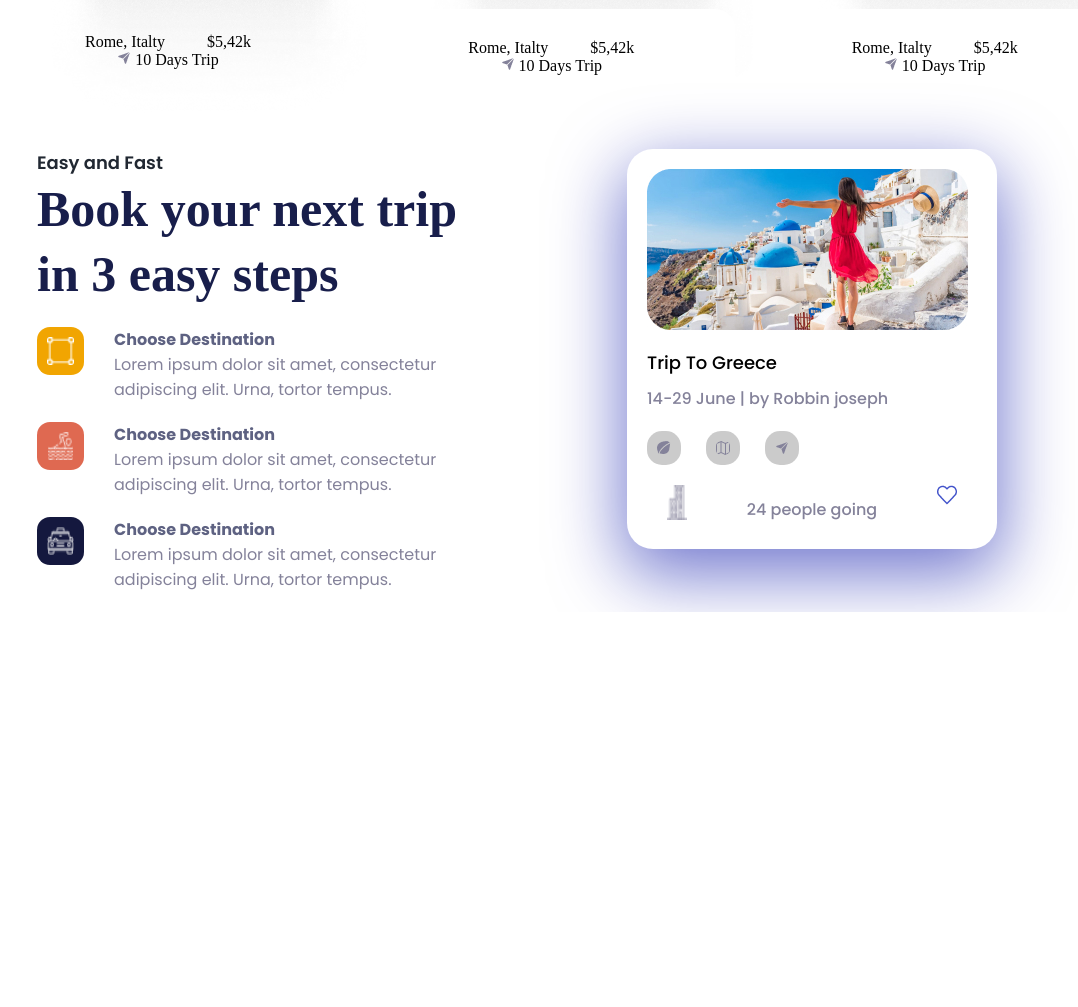
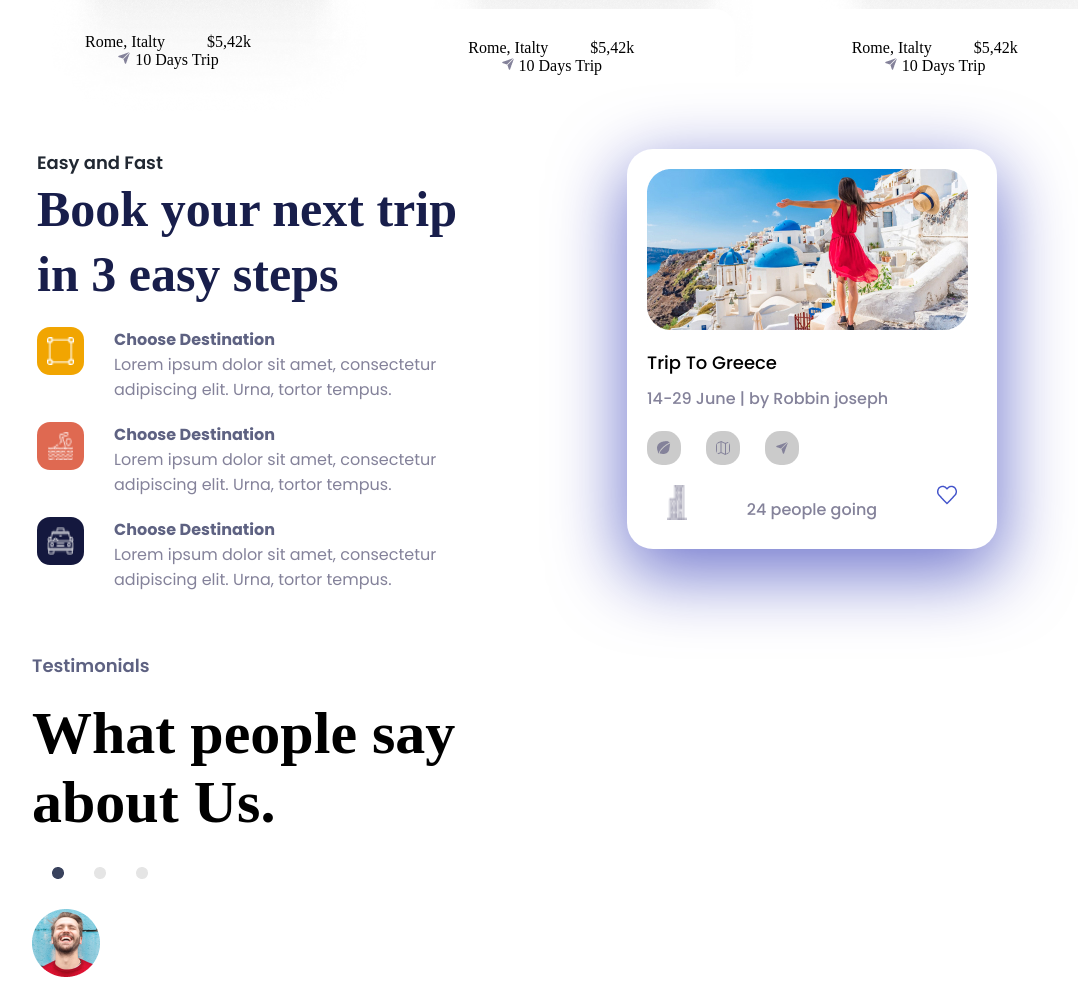
Before and after one commit to dinaHellal/Jadoo, a plain HTML site: page index.html in a window 1280 px wide. Shown: the part 1909-2916 px from the top of the page, without its empty margins (48-1126 px from the left). Before the commit the page ends 2521 px from the top, so only its background shows below. Drawn offline with nearby package versions, Linux system fonts and the light colour scheme; a web font is replaced by a local one.

Commit message:
Edit: Flex Grid Trips

```diff
--- a/assets/styles/main.css
+++ b/assets/styles/main.css
@@ -137,7 +137,6 @@ header ul li select {
 }
 .hero .info .enjoy {
   position: relative;
-  background-image: url(../images/Decore.png);
 }
 .hero .info p {
   font-family: "Poppins";
@@ -268,7 +267,7 @@ p {
 }
   .trips{
 display: grid;
-grid-template-columns: repeat(auto-fill, minmax(550px, 1fr));
+grid-template-columns: repeat(auto-fill, minmax(450px, 1fr));
 margin-left: 70px;
   }
 .trips h5{
@@ -324,6 +323,7 @@ color: var(--dark-electric-blue);
   font-size: 16px;
   font-family: 'Poppins';
   color: var(--roman-silver);
+  margin-bottom: 20px;
 }
 .trip-card .blue{
   width: 100px;
@@ -340,6 +340,7 @@ height: 400px;
 border-radius: 26px;
 }
 .trip-card h3{
+  flex-wrap: wrap;
   font-family: 'Poppins';
   font-weight: 500;
   font-size: 18px;
@@ -382,3 +383,28 @@ border-radius: 15px;
   letter-spacing: -2%;
   color: var(--roman-silver);
 }
+.about-us{
+  display: flex;
+  gap: 20px;
+margin-left: 80px;
+margin-top: 40px;
+}
+.about-us .about h3{
+  margin-bottom: 20px;
+  font-family: 'Poppins';
+  font-weight: 600;
+  font-size: 18px;
+  color: var(--dark-electric-blue);
+}
+.about-us .about{
+  margin-bottom: 20px;
+  font-family: 'Volkhov';
+  font-weight: 700;
+  font-size: 40px;
+  color: var(--black);
+}
+.about-us .about .about-image{
+  display: flex;
+  gap :30px;
+  margin: 30px 20px ;
+}
--- a/index.html
+++ b/index.html
@@ -187,6 +187,25 @@
           </div>
         </div>
         </section>
+        <section class="about-us">
+          <div class="contaner">
+            <div class="about">
+              <h3>Testimonials</h3>
+              <h2>What people say <br>
+                about Us.</h2>
+                <div class="about-image">
+                <img src="assets/icons/Ellipse 25.png" alt="">
+                <img src="assets/icons/Ellipse 26.png" alt="">
+                <img src="assets/icons/Ellipse 26.png" alt="">
+              </div>
+              <div class="people-massage">
+                <img src="assets/images/Image(6).webp" alt="">
+              </div>
+            </div>
+
+          </div>
+
+        </section>
     </main>
   </body>
 </html>
```
Also changed, not shown: assets/icons/Ellipse 25.png (added), assets/icons/Ellipse 26.png (added), assets/images/Decore (1).png (deleted), assets/images/Decore.webp (renamed from assets/images/Decore.png).
